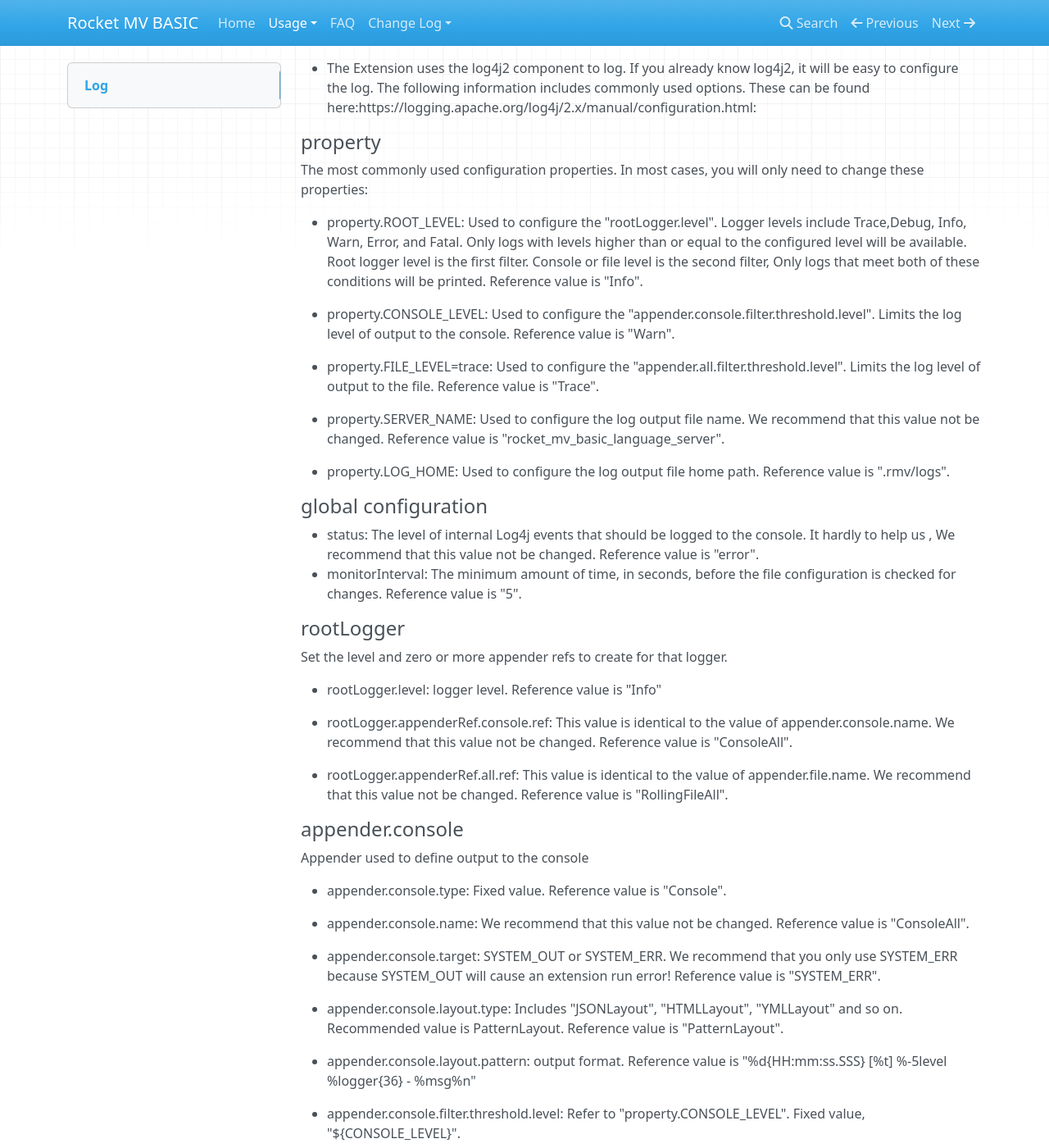
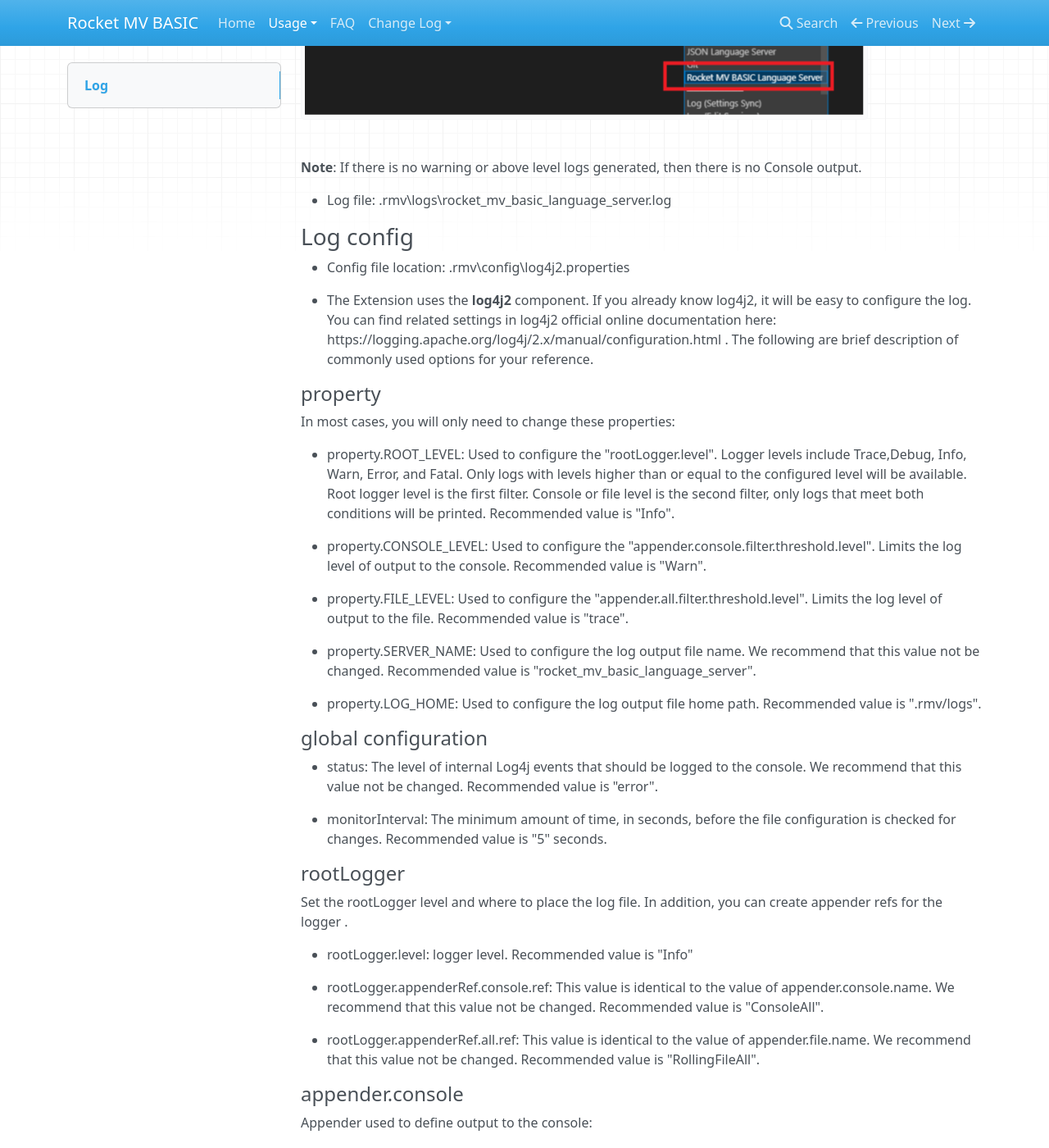
Before and after one commit to RocketSoftware/rocket-mvbasic, an MkDocs documentation site: the page built from docs/usage/Logging.md, in a window 1280 px wide and 1400 px high, scrolled down 279 px. Shown: the whole window at 82% size. Built offline with MkDocs 1.6.1, drawn with Linux system fonts in a browser that asks for light colours; nearby versions of some CDN libraries; some of the changed text lies outside the part shown.

Commit message:
Update logging related doc

```diff
--- a/docs/usage/Logging.md
+++ b/docs/usage/Logging.md
@@ -2,97 +2,101 @@
 
 ### Log location
 
- - Console: View -> Output, OUTPUT -> select list -> Rocket MV BASIC Language Server
-  Log information displays when the extension produces a warning level log by default.
+ - Console: From the Console, select "View" > "Output" and then from the OUTPUT panel, select "Rocket MV BASIC Language Server" from the Tasks drop-down.
 
- - Log file: .rmv -> logs -> MVVS_all.log
+  ![](../img/log_console.png)
+
+  **Note**: If there is no warning or above level logs generated, then there is no Console output.
+
+ - Log file: .rmv\logs\rocket_mv_basic_language_server.log
 
 ### Log config
 
- - Config file location: .rmv -> config -> log4j2.properties
+ - Config file location: .rmv\config\log4j2.properties
 
- - The Extension uses the log4j2 component to log. If you already know log4j2, it will be easy to configure the log. The following information includes commonly used options. These can be found here:https://logging.apache.org/log4j/2.x/manual/configuration.html:
+ - The Extension uses the **log4j2** component. If you already know log4j2, it will be easy to configure the log. You can find related settings in log4j2 official online documentation here: https://logging.apache.org/log4j/2.x/manual/configuration.html . The following are brief description of commonly used options for your reference.
 
 #### property
 
-The most commonly used configuration properties. In most cases,  you will only need to change these properties:
+In most cases,  you will only need to change these properties:
 
- - property.ROOT_LEVEL: Used to configure the "rootLogger.level". Logger levels include Trace,Debug, Info, Warn, Error, and Fatal. Only logs with levels higher than or equal to the configured level will be available. Root logger level is the first filter. Console or file level is the second filter, Only logs that meet both of these conditions will be printed. Reference  value is "Info".
+ - property.ROOT_LEVEL: Used to configure the "rootLogger.level". Logger levels include Trace,Debug, Info, Warn, Error, and Fatal. Only logs with levels higher than or equal to the configured level will be available. Root logger level is the first filter. Console or file level is the second filter, only logs that meet both conditions will be printed. Recommended  value is "Info".
 
- - property.CONSOLE_LEVEL: Used to configure the "appender.console.filter.threshold.level". Limits the log level of output to the console. Reference value is "Warn".
+ - property.CONSOLE_LEVEL: Used to configure the "appender.console.filter.threshold.level". Limits the log level of output to the console. Recommended value is "Warn".
 
- - property.FILE_LEVEL=trace: Used to configure the "appender.all.filter.threshold.level". Limits the log level of output to the file. Reference value is "Trace".
+ - property.FILE_LEVEL: Used to configure the "appender.all.filter.threshold.level". Limits the log level of output to the file. Recommended value is "trace".
 
- - property.SERVER_NAME: Used to configure the log output file name. We recommend that this value not be changed. Reference value is "rocket_mv_basic_language_server".
+ - property.SERVER_NAME: Used to configure the log output file name. We recommend that this value not be changed. Recommended value is "rocket_mv_basic_language_server".
 
- - property.LOG_HOME: Used to configure the log output file home path. Reference value is ".rmv/logs".
+ - property.LOG_HOME: Used to configure the log output file home path. Recommended value is ".rmv/logs".
 
 #### global configuration
 
- - status: The level of internal Log4j events that should be logged to the console. It hardly to help us , We recommend that this value not be changed. Reference value is "error".
- - monitorInterval: The minimum amount of time, in seconds, before the file configuration is checked for changes. Reference value is "5".
+ - status: The level of internal Log4j events that should be logged to the console. We recommend that this value not be changed. Recommended value is "error".
+
+ - monitorInterval: The minimum amount of time, in seconds, before the file configuration is checked for changes. Recommended value is "5" seconds.
 
 #### rootLogger
 
-Set the level and zero or more appender refs to create for that logger.
+Set the rootLogger level and where to place the log file. In addition, you can create appender refs for the logger .
 
- - rootLogger.level: logger level. Reference value is "Info"
+ - rootLogger.level: logger level. Recommended value is "Info"
 
- - rootLogger.appenderRef.console.ref: This value is identical to the value of appender.console.name. We recommend that this value not be changed. Reference value is "ConsoleAll".
+ - rootLogger.appenderRef.console.ref: This value is identical to the value of appender.console.name. We recommend that this value not be changed. Recommended value is "ConsoleAll".
 
- - rootLogger.appenderRef.all.ref: This value is identical to the value of appender.file.name. We recommend that this value not be changed. Reference value is "RollingFileAll".
+ - rootLogger.appenderRef.all.ref: This value is identical to the value of appender.file.name. We recommend that this value not be changed. Recommended value is "RollingFileAll".
 
 #### appender.console
 
-Appender used to define output to the console
+Appender used to define output to the console:
 
- - appender.console.type: Fixed value. Reference value is "Console".
+ - appender.console.type: Suggest not to change. Recommended value is "Console".
 
- - appender.console.name: We recommend that this value not be changed. Reference value is "ConsoleAll".
+ - appender.console.name: Suggest not to change. Recommended value is "ConsoleAll".
 
- - appender.console.target: SYSTEM_OUT or SYSTEM_ERR. We recommend that you only use SYSTEM_ERR because SYSTEM_OUT will cause an extension run error! Reference value is "SYSTEM_ERR".
+ - appender.console.target: SYSTEM_OUT or SYSTEM_ERR, please only use SYSTEM_ERR here. Because SYSTEM_OUT may cause unexpected error.
 
- - appender.console.layout.type: Includes "JSONLayout", "HTMLLayout", "YMLLayout" and so on. Recommended value is PatternLayout. Reference value is "PatternLayout".
+ - appender.console.layout.type: Includes "JSONLayout", "HTMLLayout", "YMLLayout" and so on. Recommended value is PatternLayout. Recommended value is "PatternLayout".
 
- - appender.console.layout.pattern: output format. Reference value is "%d{HH:mm:ss.SSS} [%t] %-5level %logger{36} - %msg%n"
+ - appender.console.layout.pattern: output format. Recommended value is "%d{HH:mm:ss.SSS} [%t] %-5level %logger{36} - %msg%n"
 
- - appender.console.filter.threshold.level: Refer to "property.CONSOLE_LEVEL". Fixed value, "${CONSOLE_LEVEL}".
+ - appender.console.filter.threshold.level: Refer to "property.CONSOLE_LEVEL". Suggest not to change, "${CONSOLE_LEVEL}".
 
- - appender.console.filter.threshold.type: Includes "StringMatchFilter", "LevelRangFilter","RegexFilter" and so on. Reference value is "ThresholdFilter", output log infomation when log level >= CONSOLE_LEVEL
+ - appender.console.filter.threshold.type: Includes "StringMatchFilter", "LevelRangFilter","RegexFilter" and so on. Recommended value is "ThresholdFilter", output log information when log level >= CONSOLE_LEVEL
 
 #### appender.file
 
 Appender used to define output to the file
 
- - appender.file.type: Fixed value. Reference value is "RollingFile".
+ - appender.file.type: Suggest not to change. Recommended value is "RollingFile".
 
- - appender.file.name: We recommend that this value not be changed. Reference value is "RollingFileAll".
+ - appender.file.name: Suggest not to change. Recommended value is "RollingFileAll".
 
  - appender.file.filter.threshold.level: Refer to "property.FILE_LEVEL". Fixed value, "${FILE_LEVEL}".
 
- - appender.file.filter.threshold.type=ThresholdFilter: Refer to "appender.console.filter.threshold.type".
+ - appender.file.filter.threshold.type: Refer to "appender.console.filter.threshold.type".
 
- - appender.file.fileName: Log file absolute path. Reference value is "${LOG_HOME}/${SERVER_NAME}.log"
+ - appender.file.fileName: Log file absolute path. Recommended value is "${LOG_HOME}/${SERVER_NAME}.log"
 
- - appender.file.filePattern: file name format. Don't delete "%i" because it is related to "DefaultRolloverStrategy" (unless modify "DefaultRolloverStrategy" to another strategy). Reference value is "${LOG_HOME}/backup/${SERVER_NAME}.%d{yyyy-MM-dd}-%i.log".
+ - appender.file.filePattern: file name format. Don't delete "%i" because it is related to "DefaultRolloverStrategy" (unless modify "DefaultRolloverStrategy" to another strategy). Recommended value is "${LOG_HOME}/backup/${SERVER_NAME}.%d{yyyy-MM-dd}-%i.log".
 
  - appender.file.layout.type: Refer to "appender.console.layout.type".
 
- - appender.file.layout.pattern: output format. Reference value is "%d{yyyy-MM-dd HH:mm:ss.SSS} [%t] %-5level %logger{36} - %msg%n".
+ - appender.file.layout.pattern: output format. Recommended value is "%d{yyyy-MM-dd HH:mm:ss.SSS} [%t] %-5level %logger{36} - %msg%n".
 
  - appender.file.policies.type: Specifies a strategy for scrolling logs. Fixed value, "Policies".
 
  - appender.file.policies.time.type: Child of Policies with value fixed to "TimeBasedTriggeringPolicy". Time-based rolling strategy.
 
- - appender.file.policies.time.interval: The interval property specifies how often it is flipped  based on the most specific time unit in the date pattern. The month, day, hour, and minute depends on the date format configured in filePattern. Reference value is "1".
+ - appender.file.policies.time.interval: Recommended value is "1".
 
- - appender.file.policies.time.modulate: Indicates whether to adjust the time interval so that the next rollover occurs at the interval boundary. Reference value is "true".
+ - appender.file.policies.time.modulate: Indicates whether to adjust the time interval so that the next rollover occurs at the interval boundary. Recommended value is "true".
 
  - appender.file.policies.size.type: Child of Policies with a fixed value of "SizeBasedTriggeringPolicy". The scroll policy based on file size.
 
- - appender.file.policies.size.size: Policies define the size of each log file. The size can be specified in bytes, suffixed with KB, MB or GB. Reference value is "10M".
+ - appender.file.policies.size.size: Policies define the size of each log file. The size can be specified in bytes, suffixed with KB, MB, or GB. Recommended value is "10M".
 
- - appender.file.strategy.type: Fixed value, "DefaultRolloverStrategy". Used to specify the maximum number of log files that can exist in the same folder before the oldest log files are deleted  allowing new log files to be created  (via the max attribute). The default is to keep a maximum of seven files.
+ - appender.file.strategy.type: Suggest not to change, "DefaultRolloverStrategy". Used to specify the maximum number of log files that can exist in the same folder before the oldest log files are deleted  allowing new log files to be created  (via the max attribute). The default is to keep a maximum of seven files in backup file path.
 
 ### Examples
 
@@ -108,7 +112,7 @@
 
 **Example 2**
 
-Set the console output information to debug level or higher and set the , log file output information to info level or higher:
+Set the console output information to debug level or higher and set the log file output information to info level or higher:
 
  - property.ROOT_LEVEL=Debug
 
```
Also changed, not shown: docs/img/log_console.png (added).
